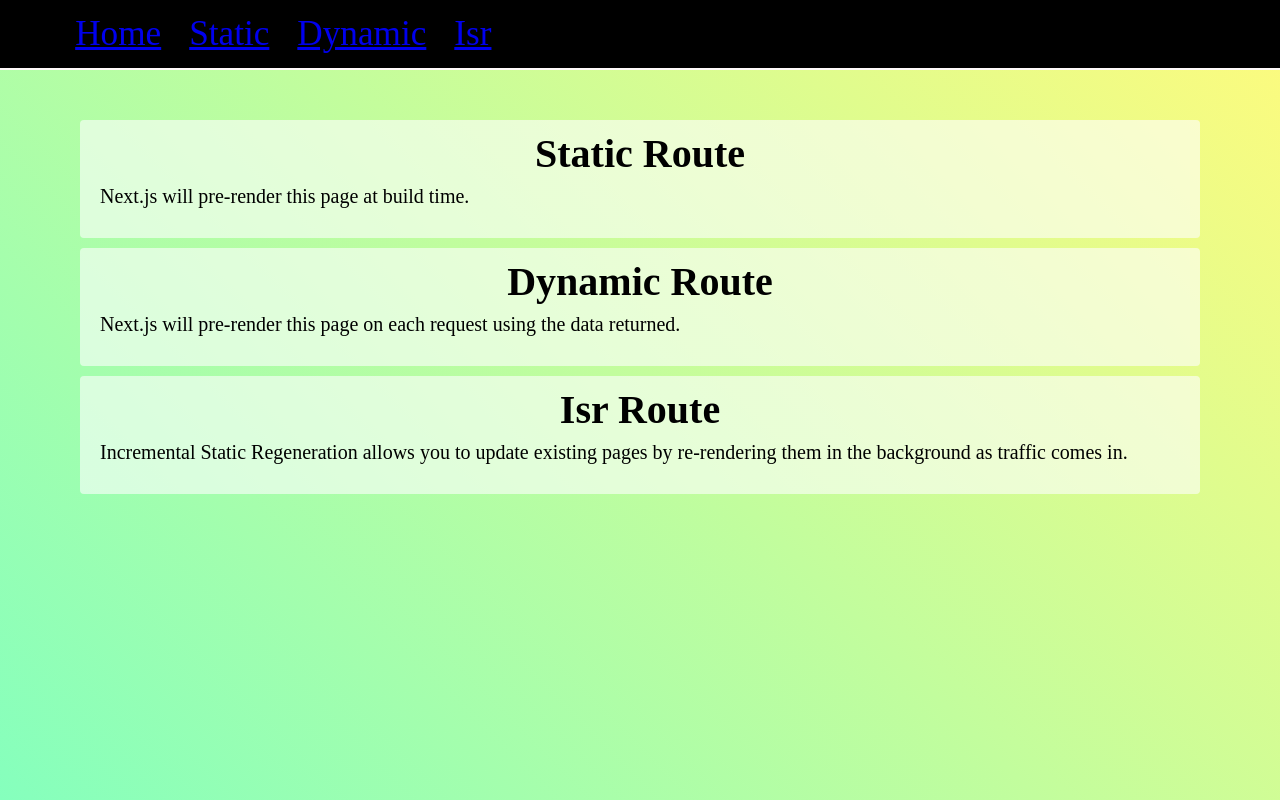
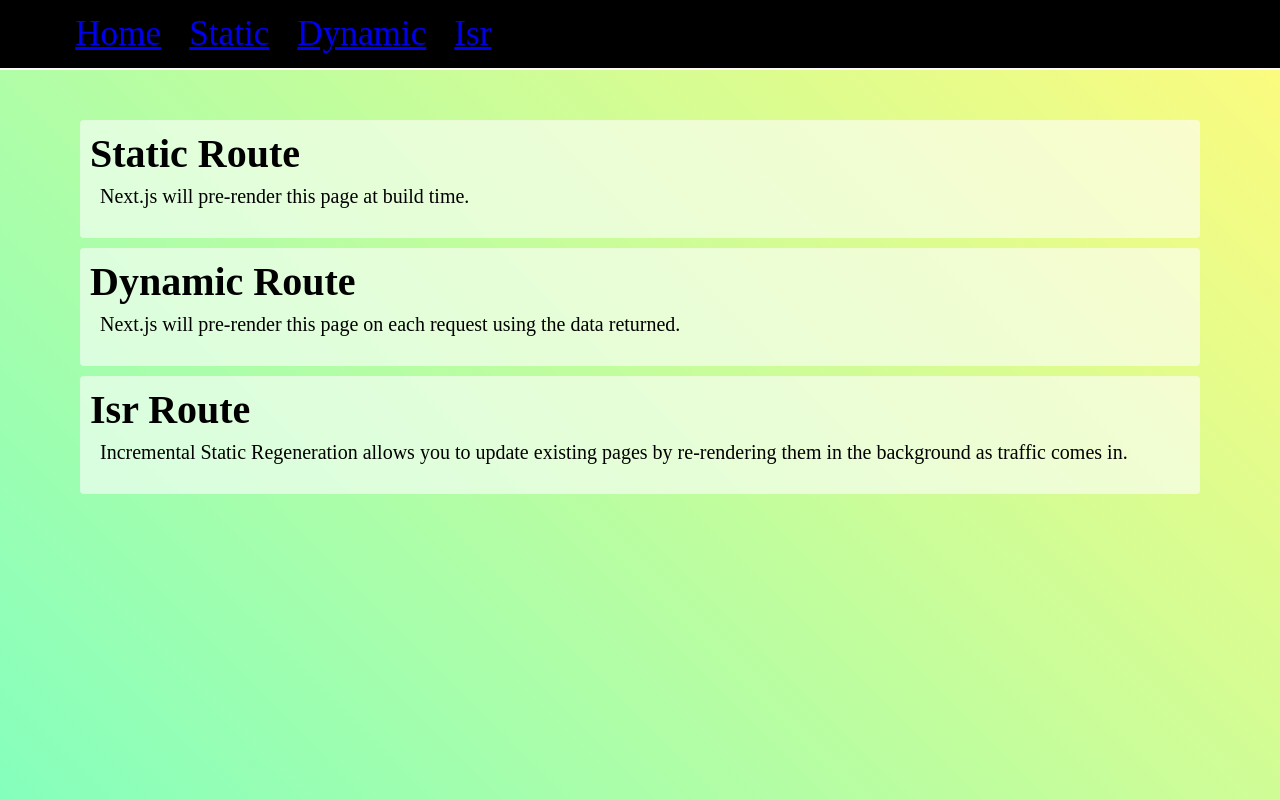
Before and after one commit to emrejz/cinemaAppNextjs, a Next.js app: page / in a window 1280 px wide. Built offline with nearby package versions, Linux system fonts and the light colour scheme.

Commit message:
formated by global prettier, added codition

```diff
--- a/styledComponents/Header.js
+++ b/styledComponents/Header.js
@@ -1,9 +1,9 @@
 import styled from "styled-components";
 export const Header = styled.h1(
-  props => `
+  (props) => `
   color: ${props.color ? props.color : "black"};
   font-size: ${props.lg ? "50px" : props.md ? "40px" : "30px"};
-  text-align: center;
+  text-align: ${props.left ? "left" : "center"};
   margin: 0px
 `
 );
```
